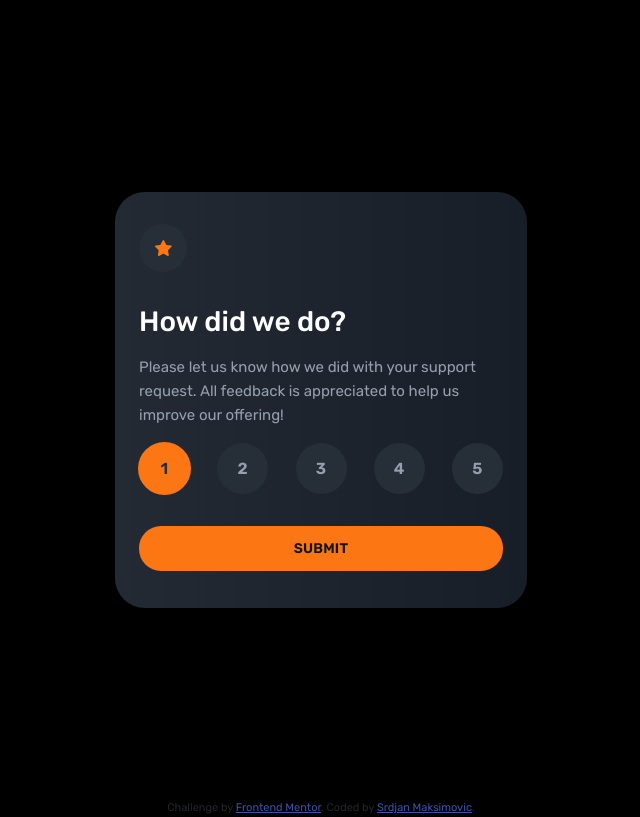
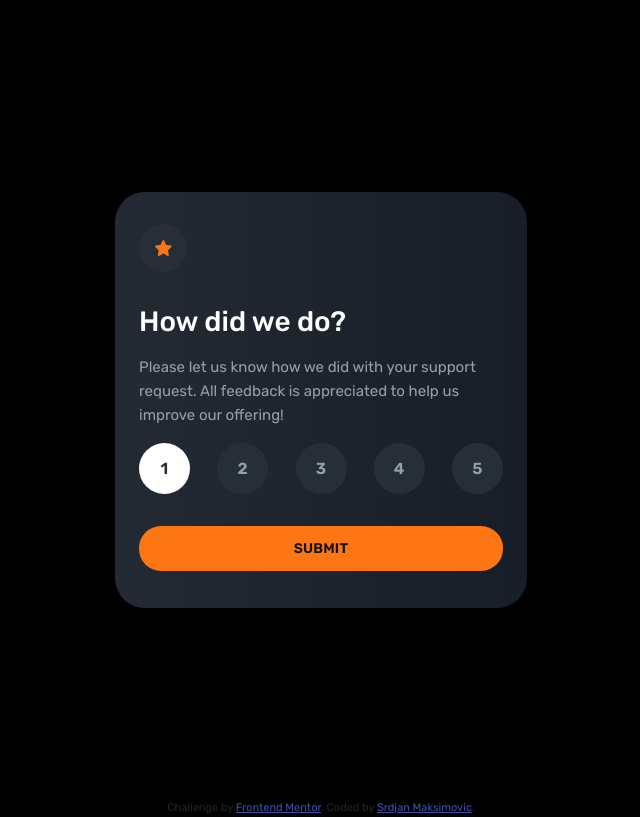
Before and after one commit to SrkiMax/Interactive-rating-component, a plain HTML site: page index.html in a window 1280 px wide. Both pictures are taken after a click on the radio button "1 out of 5". Shown: the whole page, without its empty margins (319-959 px from the left). Drawn offline with Linux system fonts and the light colour scheme.

Commit message:
changed the .circle:focus styling for outline and background color

```diff
--- a/styles.css
+++ b/styles.css
@@ -156,7 +156,9 @@ p {
 }
 
 .circle:focus {
-    outline: 2px solid var(--Orange);
+    //outline: 2px solid var(--Orange);
+    background-color: white;
+    outline: none;
     outline-offset: -1px;
 
 }
```
